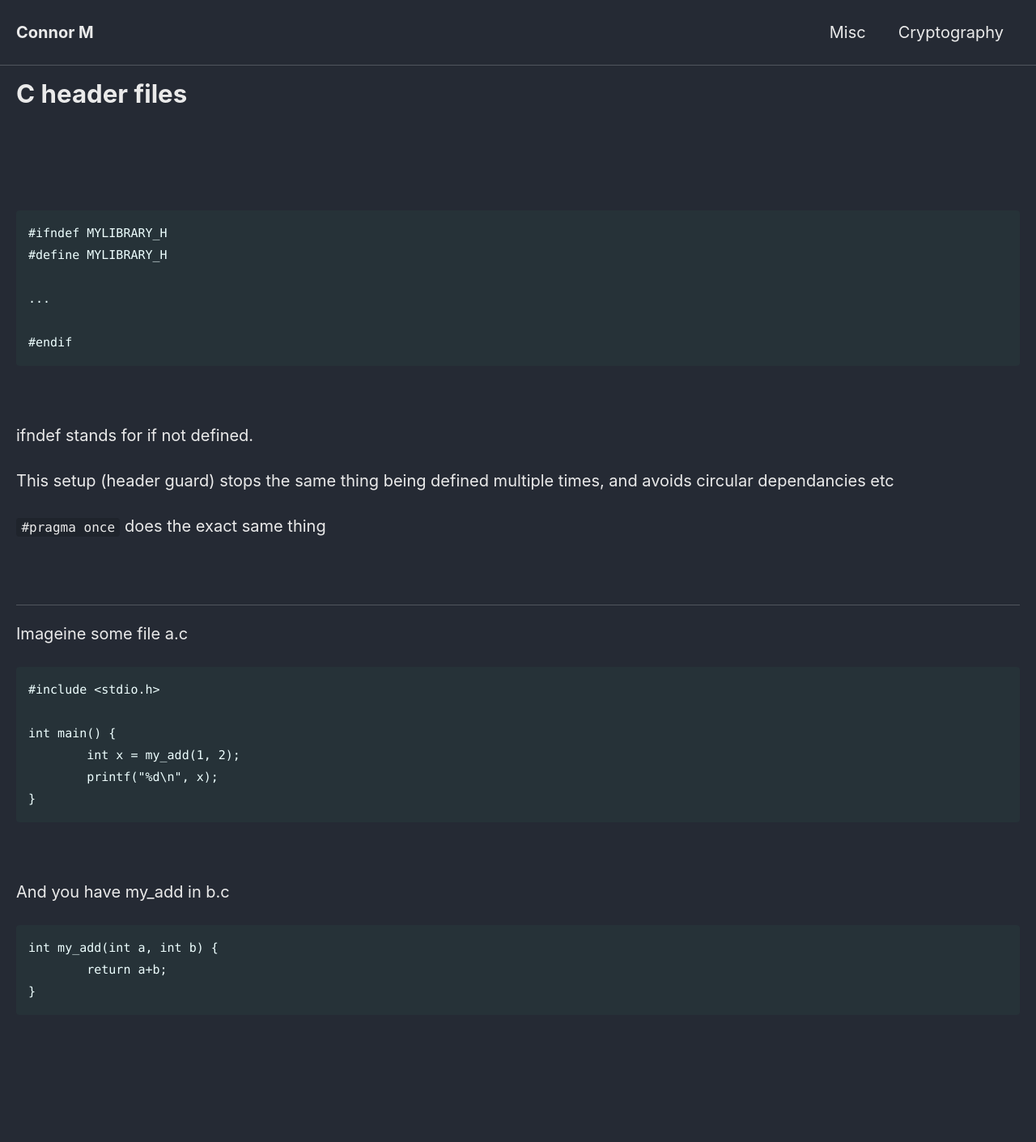
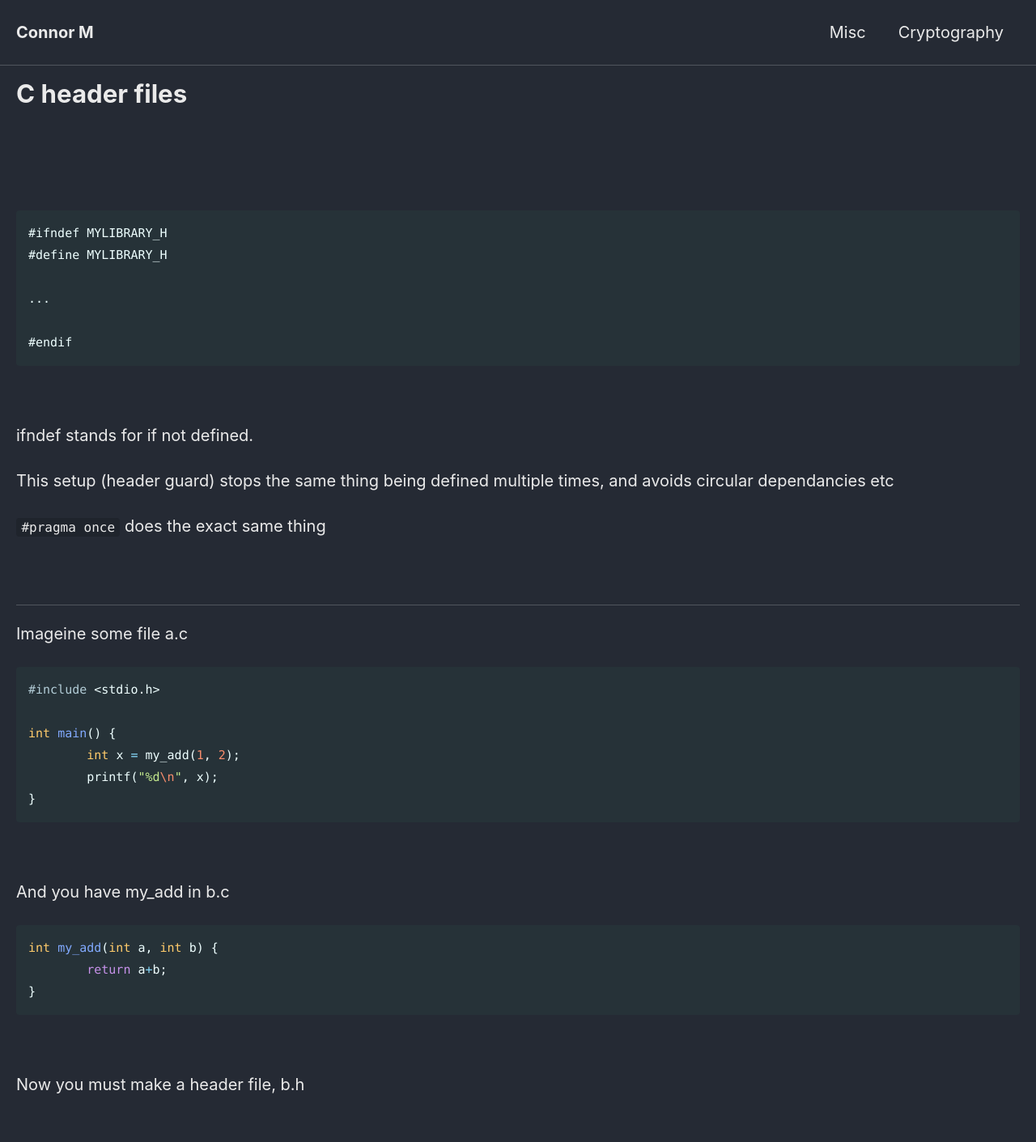
Before and after one commit to Connor-McCartney/Connor-McCartney.github.io, a Jekyll site: the page built from _pages/misc/Cheaderfiles.md, in a window 1280 px wide. Shown: the whole page at 81% size. Built offline with Jekyll 4.4.1, drawn with Linux system fonts in a browser that asks for light colours; cached includes are drawn as plain includes; before the commit the page ends 1299 px from its top, so only the background shows below that.

Commit message:
Update Cheaderfiles.md

````diff
--- a/_pages/misc/Cheaderfiles.md
+++ b/_pages/misc/Cheaderfiles.md
@@ -31,7 +31,7 @@ This setup (header guard) stops the same thing being defined multiple times, and
 
 Imageine some file a.c
 
-```
+```c
 #include <stdio.h>
 
 int main() {
@@ -44,8 +44,12 @@ int main() {
 
 And you have my_add in b.c
 
-```
+```c
 int my_add(int a, int b) {
 	return a+b;
 }
 ```
+
+<br>
+
+Now you must make a header file, b.h
````
